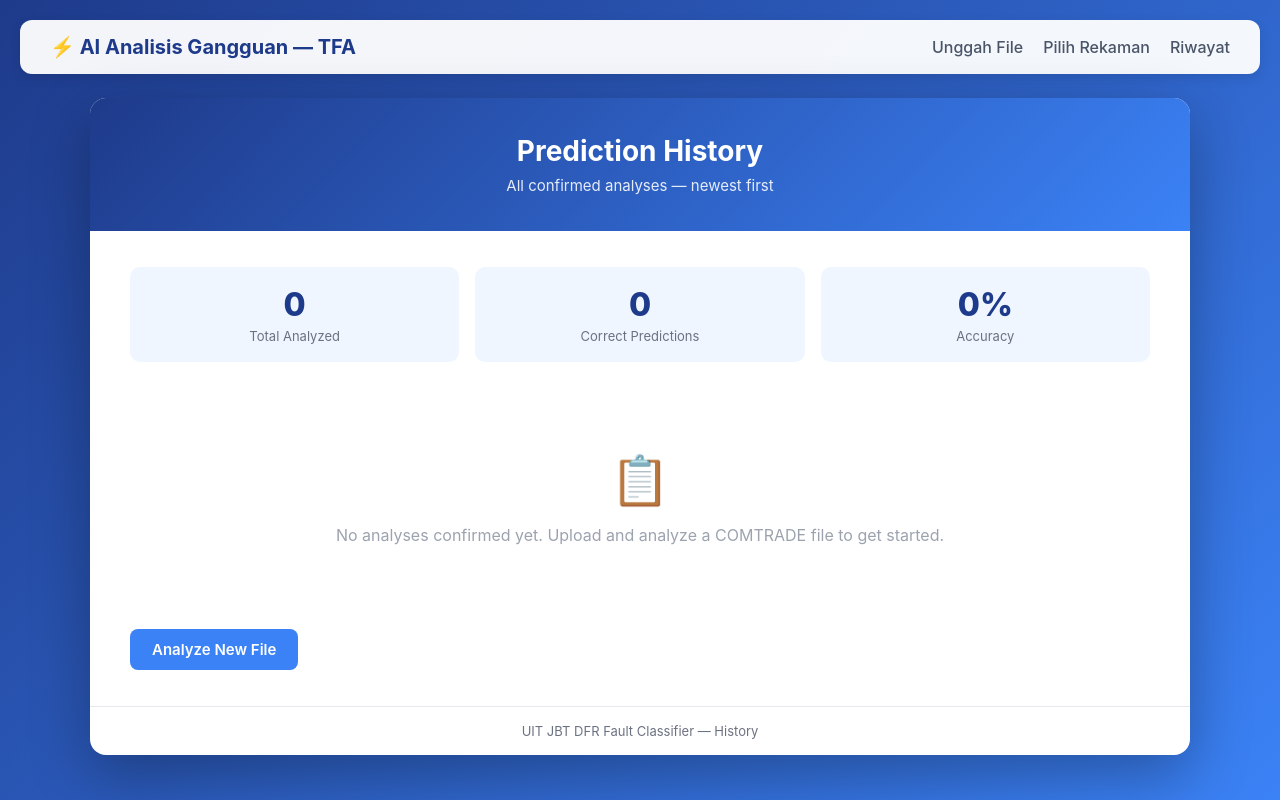
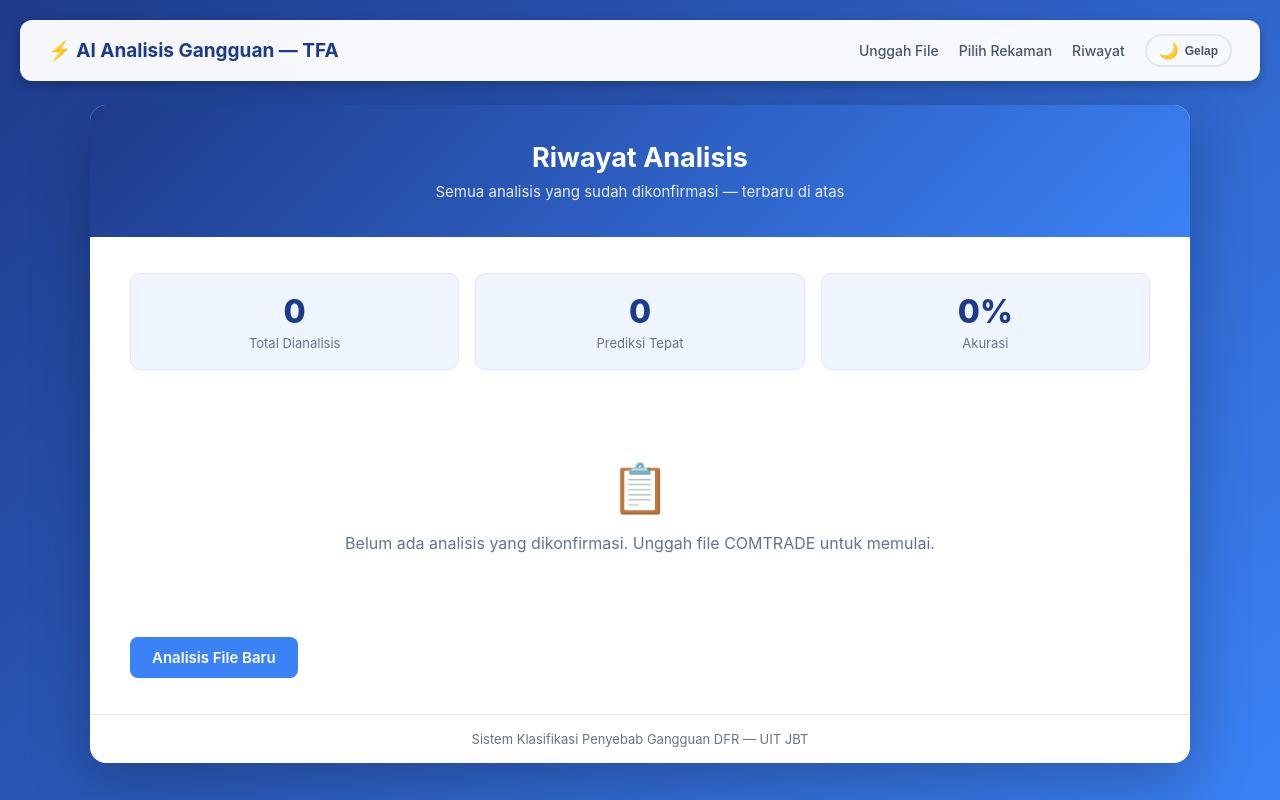
Before and after one commit to hafizna/ai-analisis-gangguan-tfa, a Flask app: page /history in a window 1280 px wide. Run offline with Flask 3, Linux system fonts and the light colour scheme.

Commit message:
UI overhaul, dark mode, recommendation card, honest README framing

```diff
--- a/webapp/app.py
+++ b/webapp/app.py
@@ -202,11 +202,12 @@ def upload_files():
     session["analysis"] = {
         "original_filename": cfg_file.filename,
         "timestamp": ts,
-        "label":      result.label,
-        "confidence": _f(result.confidence),
-        "tier":       int(result.tier),
-        "rule_name":  result.rule_name,
-        "evidence":   result.evidence,
+        "label":          result.label,
+        "confidence":     _f(result.confidence),
+        "tier":           int(result.tier),
+        "rule_name":      result.rule_name,
+        "evidence":       result.evidence,
+        "recommendation": result.recommendation,
         # key features for display
         "station_name":         _s(feats.get("station_name")),
         "relay_model":          _s(feats.get("relay_model")),
@@ -265,11 +266,12 @@ def analyze_from_browse():
     session["analysis"] = {
         "original_filename": Path(cfg_path).name,
         "timestamp": datetime.now().strftime("%Y%m%d_%H%M%S"),
-        "label":      result.label,
-        "confidence": _f(result.confidence),
-        "tier":       int(result.tier),
-        "rule_name":  result.rule_name,
-        "evidence":   result.evidence,
+        "label":          result.label,
+        "confidence":     _f(result.confidence),
+        "tier":           int(result.tier),
+        "rule_name":      result.rule_name,
+        "evidence":       result.evidence,
+        "recommendation": result.recommendation,
         "station_name":         _s(feats.get("station_name")),
         "relay_model":          _s(feats.get("relay_model")),
         "zone_operated":        _s(feats.get("zone_operated")),
--- a/webapp/templates/base.html
+++ b/webapp/templates/base.html
@@ -1,63 +1,109 @@
 <!DOCTYPE html>
-<html lang="en">
+<html lang="id" data-theme="light">
 <head>
     <meta charset="UTF-8">
     <meta name="viewport" content="width=device-width, initial-scale=1.0">
     <title>{% block title %}AI Analisis Gangguan — TFA{% endblock %}</title>
     <style>
+        /* ── Tema (variabel CSS) ─────────────────────────────────────────────── */
+        :root {
+            --bg-body:        linear-gradient(135deg, #1e3a8a 0%, #3b82f6 100%);
+            --bg-nav:         rgba(255,255,255,0.96);
+            --bg-card:        #ffffff;
+            --text-primary:   #1e293b;
+            --text-secondary: #64748b;
+            --text-nav:       #4a5568;
+            --text-brand:     #1e3a8a;
+            --border-color:   #e2e8f0;
+            --shadow:         rgba(0,0,0,0.25);
+            --footer-border:  #e5e7eb;
+            --footer-text:    #6b7280;
+            --accent:         #3b82f6;
+            --accent-dark:    #1e3a8a;
+        }
+        [data-theme="dark"] {
+            --bg-body:        linear-gradient(135deg, #060d1f 0%, #0f172a 100%);
+            --bg-nav:         rgba(15,23,42,0.97);
+            --bg-card:        #1e293b;
+            --text-primary:   #e2e8f0;
+            --text-secondary: #94a3b8;
+            --text-nav:       #94a3b8;
+            --text-brand:     #60a5fa;
+            --border-color:   #334155;
+            --shadow:         rgba(0,0,0,0.55);
+            --footer-border:  #334155;
+            --footer-text:    #64748b;
+            --accent:         #3b82f6;
+            --accent-dark:    #1e40af;
+        }
+
         * { margin: 0; padding: 0; box-sizing: border-box; }
         body {
             font-family: -apple-system, BlinkMacSystemFont, 'Segoe UI', Arial, sans-serif;
-            background: linear-gradient(135deg, #1e3a8a 0%, #3b82f6 100%);
+            background: var(--bg-body);
             min-height: 100vh;
             padding: 20px;
+            transition: background 0.3s;
         }
         .navbar {
-            background: rgba(255,255,255,0.95);
-            padding: 15px 30px;
+            background: var(--bg-nav);
+            padding: 14px 28px;
             border-radius: 12px;
             margin-bottom: 24px;
             display: flex;
             justify-content: space-between;
             align-items: center;
-            box-shadow: 0 4px 12px rgba(0,0,0,0.1);
+            box-shadow: 0 4px 12px var(--shadow);
+            backdrop-filter: blur(8px);
         }
-        .navbar-brand { font-size: 20px; font-weight: bold; color: #1e3a8a; }
+        .navbar-brand { font-size: 19px; font-weight: 700; color: var(--text-brand); }
+        .navbar-right  { display: flex; align-items: center; gap: 20px; }
         .navbar-links { display: flex; gap: 20px; }
-        .navbar-links a { color: #4a5568; text-decoration: none; font-weight: 500; }
-        .navbar-links a:hover { color: #1e3a8a; }
+        .navbar-links a { color: var(--text-nav); text-decoration: none; font-weight: 500; font-size: 14px; }
+        .navbar-links a:hover { color: var(--accent); }
+
+        /* Dark mode toggle */
+        .theme-toggle {
+            background: none; border: 2px solid var(--border-color);
+            border-radius: 20px; padding: 5px 12px; cursor: pointer;
+            font-size: 16px; display: flex; align-items: center; gap: 6px;
+            color: var(--text-nav); transition: all 0.2s;
+        }
+        .theme-toggle:hover { border-color: var(--accent); color: var(--accent); }
+        .theme-toggle .toggle-label { font-size: 12px; font-weight: 600; }
+
         .container {
             max-width: 1100px;
             margin: 0 auto;
-            background: white;
+            background: var(--bg-card);
             border-radius: 16px;
-            box-shadow: 0 20px 60px rgba(0,0,0,0.3);
+            box-shadow: 0 20px 60px var(--shadow);
             overflow: hidden;
         }
         .header {
-            background: linear-gradient(135deg, #1e3a8a 0%, #3b82f6 100%);
+            background: linear-gradient(135deg, var(--accent-dark) 0%, var(--accent) 100%);
             color: white;
             padding: 36px 40px;
             text-align: center;
         }
-        .header h1 { font-size: 28px; margin-bottom: 8px; }
+        .header h1 { font-size: 27px; margin-bottom: 8px; }
         .header p  { font-size: 15px; opacity: 0.88; }
-        .content   { padding: 36px 40px; }
+        .content   { padding: 36px 40px; color: var(--text-primary); }
         .btn {
             padding: 11px 22px; border: none; border-radius: 8px;
             font-size: 15px; font-weight: 600; cursor: pointer;
             transition: all 0.2s; text-decoration: none; display: inline-block;
         }
-        .btn-primary  { background: #3b82f6; color: white; }
-        .btn-primary:hover  { background: #2563eb; transform: translateY(-2px); }
-        .btn-success  { background: #10b981; color: white; }
-        .btn-success:hover  { background: #059669; transform: translateY(-2px); }
+        .btn-primary   { background: #3b82f6; color: white; }
+        .btn-primary:hover   { background: #2563eb; transform: translateY(-2px); }
+        .btn-success   { background: #10b981; color: white; }
+        .btn-success:hover   { background: #059669; transform: translateY(-2px); }
         .btn-secondary { background: #6b7280; color: white; }
         .btn-secondary:hover { background: #4b5563; }
         .footer {
             text-align: center; padding: 16px;
-            color: #6b7280; font-size: 13px;
-            border-top: 1px solid #e5e7eb;
+            color: var(--footer-text); font-size: 13px;
+            border-top: 1px solid var(--footer-border);
         }
         {% block extra_css %}{% endblock %}
     </style>
@@ -65,15 +111,44 @@
 <body>
     <div class="navbar">
         <div class="navbar-brand">⚡ AI Analisis Gangguan — TFA</div>
-        <div class="navbar-links">
-            <a href="{{ url_for('index') }}">Unggah File</a>
-            <a href="{{ url_for('browse') }}">Pilih Rekaman</a>
-            <a href="{{ url_for('history') }}">Riwayat</a>
+        <div class="navbar-right">
+            <div class="navbar-links">
+                <a href="{{ url_for('index') }}">Unggah File</a>
+                <a href="{{ url_for('browse') }}">Pilih Rekaman</a>
+                <a href="{{ url_for('history') }}">Riwayat</a>
+            </div>
+            <button class="theme-toggle" id="themeToggle" onclick="toggleTheme()" title="Ganti tema">
+                <span id="themeIcon">🌙</span>
+                <span class="toggle-label" id="themeLabel">Gelap</span>
+            </button>
         </div>
     </div>
     <div class="container">
         {% block content %}{% endblock %}
     </div>
     {% block extra_js %}{% endblock %}
+    <script>
+        (function() {
+            const saved = localStorage.getItem('theme') || 'light';
+            applyTheme(saved);
+        })();
+
+        function applyTheme(theme) {
+            document.documentElement.setAttribute('data-theme', theme);
+            const icon  = document.getElementById('themeIcon');
+            const label = document.getElementById('themeLabel');
+            if (icon && label) {
+                if (theme === 'dark') { icon.textContent = '☀️'; label.textContent = 'Terang'; }
+                else                  { icon.textContent = '🌙'; label.textContent = 'Gelap';  }
+            }
+        }
+
+        function toggleTheme() {
+            const current = document.documentElement.getAttribute('data-theme') || 'light';
+            const next = current === 'dark' ? 'light' : 'dark';
+            localStorage.setItem('theme', next);
+            applyTheme(next);
+        }
+    </script>
 </body>
 </html>
--- a/webapp/templates/history.html
+++ b/webapp/templates/history.html
@@ -1,33 +1,35 @@
 {% extends "base.html" %}
-{% block title %}History{% endblock %}
+{% block title %}Riwayat Analisis{% endblock %}
 
 {% block extra_css %}
 .stats-row {
     display: flex; gap: 16px; margin-bottom: 28px; flex-wrap: wrap;
 }
 .stat-card {
-    background: #eff6ff; border-radius: 10px;
+    background: rgba(59,130,246,0.08); border-radius: 10px;
     padding: 18px 24px; flex: 1; min-width: 140px; text-align: center;
+    border: 1px solid var(--border-color);
 }
-.stat-value { font-size: 32px; font-weight: 800; color: #1e3a8a; }
-.stat-label { font-size: 13px; color: #6b7280; margin-top: 4px; }
+.stat-value { font-size: 32px; font-weight: 800; color: var(--accent-dark); }
+[data-theme="dark"] .stat-value { color: #60a5fa; }
+.stat-label { font-size: 13px; color: var(--text-secondary); margin-top: 4px; }
 
 table { width: 100%; border-collapse: collapse; font-size: 13px; }
 th {
-    background: #1e3a8a; color: white;
+    background: var(--accent-dark); color: white;
     padding: 10px 12px; text-align: left; font-weight: 600;
 }
-td { padding: 9px 12px; border-bottom: 1px solid #f0f0f0; vertical-align: top; }
-tr:hover td { background: #f8fafc; }
+td { padding: 9px 12px; border-bottom: 1px solid var(--border-color); vertical-align: top; color: var(--text-primary); }
+tr:hover td { background: rgba(59,130,246,0.05); }
 
 .badge {
     display: inline-block; padding: 2px 9px; border-radius: 12px;
     font-size: 12px; font-weight: 700;
 }
-.badge-petir      { background: #fef9c3; color: #854d0e; }
-.badge-konduktor  { background: #fee2e2; color: #991b1b; }
-.badge-unknown    { background: #f3f4f6; color: #6b7280; }
-.badge-other      { background: #e0e7ff; color: #3730a3; }
+.badge-transien  { background: #fef9c3; color: #854d0e; }
+.badge-konduktor { background: #fee2e2; color: #991b1b; }
+.badge-unknown   { background: #f3f4f6; color: #6b7280; }
+.badge-other     { background: #e0e7ff; color: #3730a3; }
 
 .correct-yes { color: #10b981; font-weight: 700; }
 .correct-no  { color: #ef4444; font-weight: 700; }
@@ -38,8 +40,8 @@ tr:hover td { background: #f8fafc; }
 
 {% block content %}
 <div class="header">
-    <h1>Prediction History</h1>
-    <p>All confirmed analyses — newest first</p>
+    <h1>Riwayat Analisis</h1>
+    <p>Semua analisis yang sudah dikonfirmasi — terbaru di atas</p>
 </div>
 
 <div class="content">
@@ -47,15 +49,15 @@ tr:hover td { background: #f8fafc; }
     <div class="stats-row">
         <div class="stat-card">
             <div class="stat-value">{{ total }}</div>
-            <div class="stat-label">Total Analyzed</div>
+            <div class="stat-label">Total Dianalisis</div>
         </div>
         <div class="stat-card">
             <div class="stat-value">{{ correct }}</div>
-            <div class="stat-label">Correct Predictions</div>
+            <div class="stat-label">Prediksi Tepat</div>
         </div>
         <div class="stat-card">
             <div class="stat-value">{{ accuracy }}%</div>
-            <div class="stat-label">Accuracy</div>
+            <div class="stat-label">Akurasi</div>
         </div>
     </div>
 
@@ -64,26 +66,26 @@ tr:hover td { background: #f8fafc; }
     <table>
         <thead>
             <tr>
-                <th>Time</th>
-                <th>Station</th>
+                <th>Waktu</th>
+                <th>Gardu Induk</th>
                 <th>File</th>
-                <th>Predicted</th>
-                <th>Confirmed</th>
-                <th>OK?</th>
+                <th>Prediksi</th>
+                <th>Konfirmasi</th>
+                <th>Tepat?</th>
                 <th>Tier</th>
-                <th>Zone</th>
-                <th>Phases</th>
-                <th>Dur (ms)</th>
-                <th>Reclose</th>
-                <th>Conf</th>
+                <th>Zona</th>
+                <th>Fasa</th>
+                <th>Durasi (ms)</th>
+                <th>AR</th>
+                <th>Keyakinan</th>
             </tr>
         </thead>
         <tbody>
         {% for r in rows %}
         {% set lbl = r.predicted_label | upper %}
-        {% if lbl == 'PETIR' %}{% set bc = 'badge-petir' %}
-        {% elif lbl == 'KONDUKTOR' %}{% set bc = 'badge-konduktor' %}
-        {% elif lbl == 'UNKNOWN' or lbl == 'PERMANENT_UNKNOWN' %}{% set bc = 'badge-unknown' %}
+        {% if 'TRANSIEN' in lbl %}{% set bc = 'badge-transien' %}
+        {% elif 'KONDUKTOR' in lbl %}{% set bc = 'badge-konduktor' %}
+        {% elif 'PERLU' in lbl or lbl == 'UNKNOWN' %}{% set bc = 'badge-unknown' %}
         {% else %}{% set bc = 'badge-other' %}{% endif %}
         <tr>
             <td style="white-space:nowrap;">{{ r.timestamp }}</td>
@@ -100,7 +102,7 @@ tr:hover td { background: #f8fafc; }
                 {% endif %}
             </td>
             <td>
-                {% if r.tier == '1' %}<span class="tier-1">Rule</span>
+                {% if r.tier == '1' %}<span class="tier-1">Aturan</span>
                 {% else %}<span class="tier-2">ML</span>{% endif %}
             </td>
             <td>{{ r.zone }}</td>
@@ -114,16 +116,16 @@ tr:hover td { background: #f8fafc; }
     </table>
     </div>
     {% else %}
-    <div style="text-align:center; padding:60px; color:#9ca3af;">
+    <div style="text-align:center; padding:60px; color:var(--text-secondary);">
         <div style="font-size:48px; margin-bottom:16px;">📋</div>
-        <p>No analyses confirmed yet. Upload and analyze a COMTRADE file to get started.</p>
+        <p>Belum ada analisis yang dikonfirmasi. Unggah file COMTRADE untuk memulai.</p>
     </div>
     {% endif %}
 
     <div style="margin-top:24px;">
-        <a href="{{ url_for('index') }}" class="btn btn-primary">Analyze New File</a>
+        <a href="{{ url_for('index') }}" class="btn btn-primary">Analisis File Baru</a>
     </div>
 </div>
 
-<div class="footer">UIT JBT DFR Fault Classifier — History</div>
+<div class="footer">Sistem Klasifikasi Penyebab Gangguan DFR — UIT JBT</div>
 {% endblock %}
```
Also changed, not shown: models/predict.py (+95 -36 lines), models/rules.py (+3 -4 lines), webapp/templates/index.html (+30 -29 lines), webapp/templates/results.html (+75 -54 lines), webapp/templates/success.html (+10 -10 lines), README.md.
